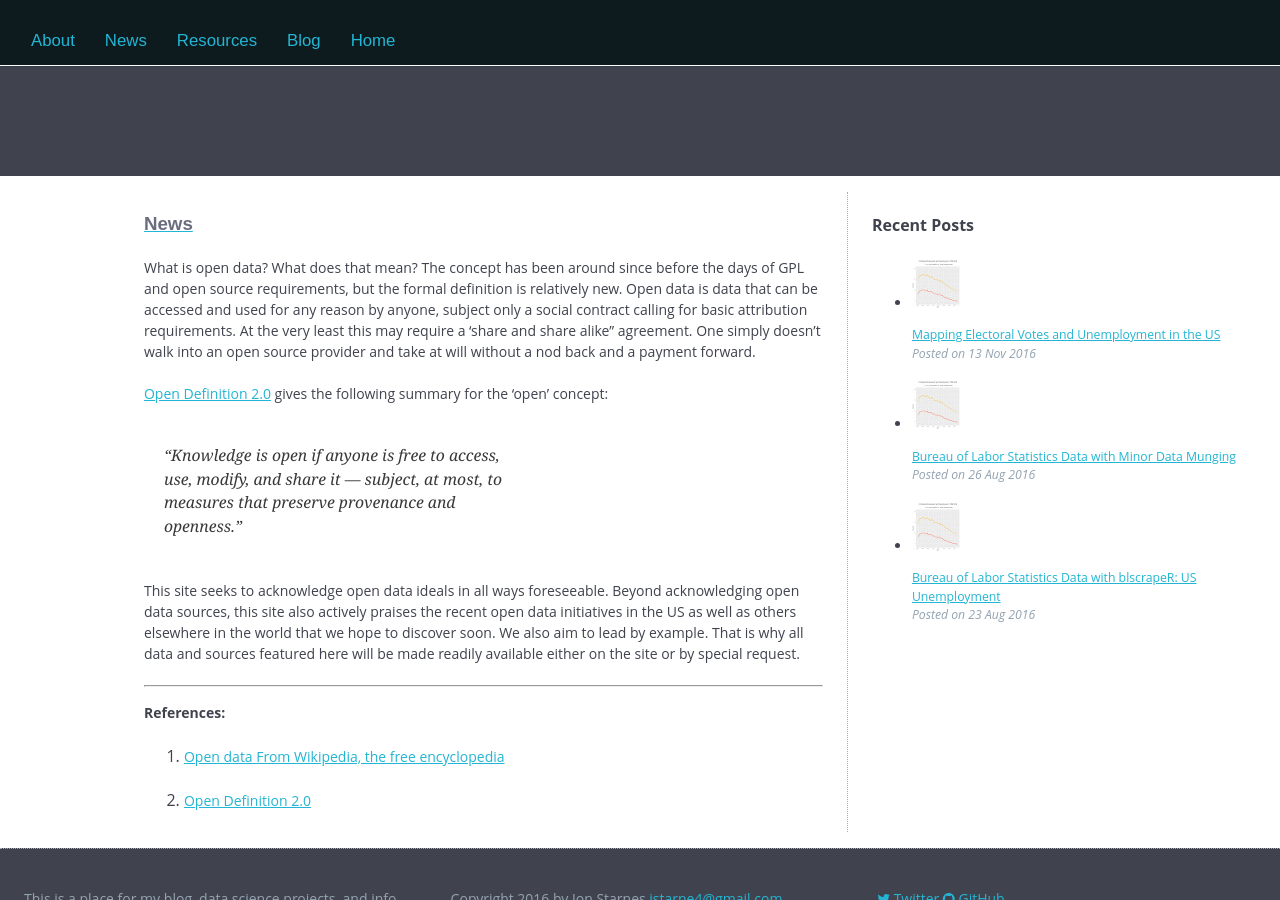
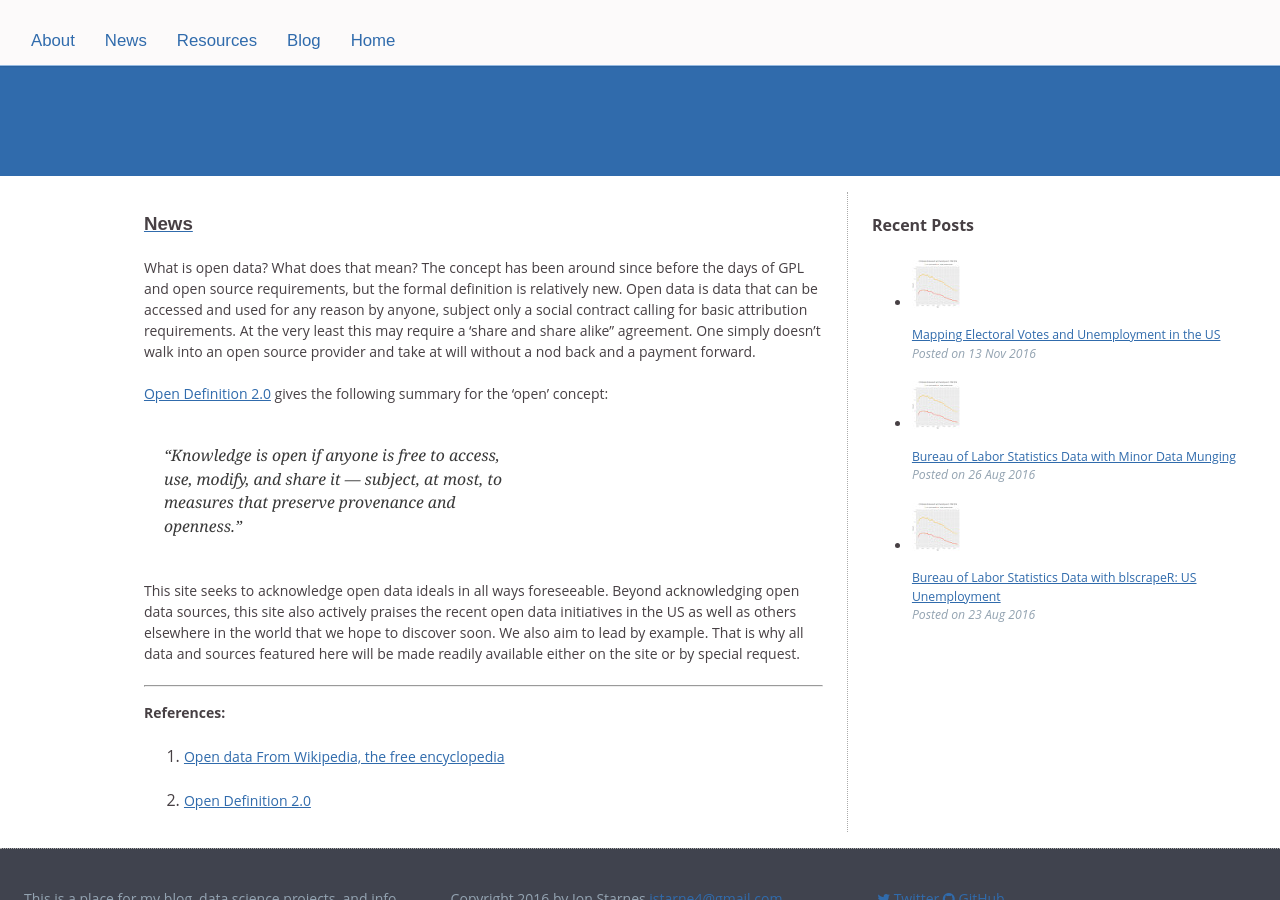
Before and after one commit to jon-starnes/jon-starnes.github.io, a Jekyll site: the page built from index.html, in a window 1280 px wide and 900 px high. Built offline with Jekyll 4.4.1, drawn with Linux system fonts in a browser that asks for light colours; nearby versions of some CDN libraries.

Commit message:
Style edits

```diff
--- a/_sass/_base.scss
+++ b/_sass/_base.scss
@@ -1,14 +1,14 @@
 $content-width: 99%;
-$main: #E2FCEF; /* #FCFAFA; */
+$main: #FCFAFA;
 $font-style: 'Open Sans', sans-serif;
-$font-color: #40434E;
-$link-color: #23B5D3;
+$font-color: #474044;
+$link-color: #306BAC;
 $link-hover-color: #20FC8F; /* middle blue green */
 $heading-font: 'Muli', sans-serif;
-$heading-font-color: #696D7D;
-$light:  	#C1CFDA; /* #E7EDF4; */
-$header:  #40434E; /* #1D1425; */
-$blockquote: #C1CFDA;
+$heading-font-color: #474044;
+$light:  	#306BAC; /* #E7EDF4; */
+$header:  #306BAC; /* #1D1425; */
+$blockquote: #E5F2C9;
 
 *,
 *::before,
--- a/_sass/_layout.scss
+++ b/_sass/_layout.scss
@@ -74,7 +74,7 @@ aside {
 	position: fixed;
 	top: 0;
 	left: 0;
-	background: #0D1B1E;
+	background: $main;
 	width: 100%;
 	z-index: 2;
 	border-bottom: 1px solid lighten($light, 30%);
```
